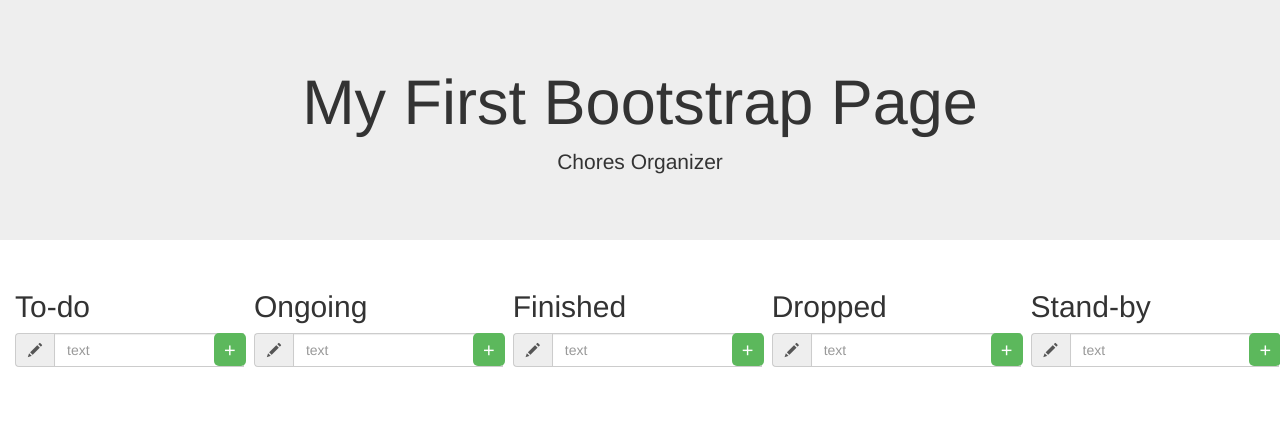
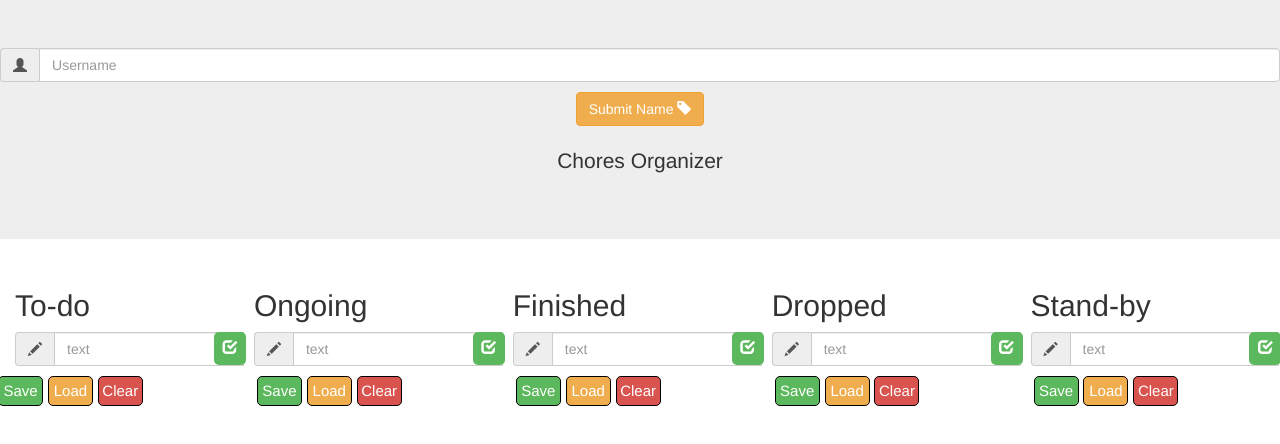
Before and after one commit to elbug-py/organizer_wbpg, a website: page index.html in a window 1280 px wide. Drawn offline with nearby package versions, Linux system fonts and the light colour scheme.

Commit message:
Buttons added to save and load data

```diff
--- a/index.html
+++ b/index.html
@@ -16,7 +16,12 @@
 <body>
 
     <div class="jumbotron text-center">
-        <h1>My First Bootstrap Page</h1>
+      <div class="input-group">
+        <span class="input-group-addon"><i class="glyphicon glyphicon-user"></i></span>
+        <input id="user" type="text" class="form-control" name="user" placeholder="Username">
+      </div>
+        <button class="btn btn-warning btn-m" onclick="changeUser()" type="button">Submit Name <i class="glyphicon glyphicon-tag"></i></button>
+        <h1 id="Username"></h1>
         <p>Chores Organizer</p>
     </div>
       <div class="row">
@@ -25,20 +30,26 @@
             <div class="input-group" id="input-group-todo">
               <span class="input-group-addon"><i class="glyphicon glyphicon-pencil"></i></span>
               <input id="chore_To-do" type="text" class="form-control" name="chore" placeholder="text">
-              <button class="btn btn-success btn-xs" id="add">+</button>
+              <button class="btn btn-success btn-xs" id="add"><i class="glyphicon glyphicon-check"></i></button>
             </div>
             <ul id='To-do'>
             </ul>
+            <button class="btn btn-success" id="save">Save</button>
+            <button class="btn btn-warning" id="load">Load</button>
+            <button class="btn btn-danger" id="clear">Clear</button>
         </div>
         <div class="column" >
             <h2>Ongoing</h2>
             <div class="input-group">
               <span class="input-group-addon"><i class="glyphicon glyphicon-pencil"></i></span>
               <input id="chore_Ongoing" type="text" class="form-control" name="chore" placeholder="text">
-              <button class="btn btn-success btn-xs" id="add">+</button>
+              <button class="btn btn-success btn-xs" id="add"><i class="glyphicon glyphicon-check"></i></button>
             </div>
             <ul id='Ongoing'>
             </ul>
+            <button class="btn btn-success" id="save">Save</button>
+            <button class="btn btn-warning" id="load">Load</button>
+            <button class="btn btn-danger" id="clear">Clear</button>
         </div>
 
         <div class="column">
@@ -46,20 +57,26 @@
             <div class="input-group">
               <span class="input-group-addon"><i class="glyphicon glyphicon-pencil"></i></span>
               <input id="chore_Finished" type="text" class="form-control" name="chore" placeholder="text">
-              <button class="btn btn-success btn-xs" id="add">+</button>
+              <button class="btn btn-success btn-xs" id="add"><i class="glyphicon glyphicon-check"></i></button>
             </div>
             <ul id="Finished">
             </ul>
+            <button class="btn btn-success" id="save">Save</button>
+            <button class="btn btn-warning" id="load">Load</button>
+            <button class="btn btn-danger" id="clear">Clear</button>
         </div>
         <div class="column">
             <h2>Dropped</h2>
             <div class="input-group">
               <span class="input-group-addon"><i class="glyphicon glyphicon-pencil"></i></span>
               <input id="chore_Dropped" type="text" class="form-control" name="chore" placeholder="text">
-              <button class="btn btn-success btn-xs" id="add">+</button>
+              <button class="btn btn-success btn-xs" id="add"><i class="glyphicon glyphicon-check"></i></button>
             </div>
             <ul id="Dropped">
             </ul>
+            <button class="btn btn-success" id="save">Save</button>
+            <button class="btn btn-warning" id="load">Load</button>
+            <button class="btn btn-danger" id="clear">Clear</button>
         </div>
 
       <div class="column">
@@ -67,10 +84,13 @@
         <div class="input-group">
           <span class="input-group-addon"><i class="glyphicon glyphicon-pencil"></i></span>
           <input id="chore_Stand-by" type="text" class="form-control" name="chore" placeholder="text">
-          <button class="btn btn-success btn-xs" id="add">+</button>
+          <button class="btn btn-success btn-xs" id="add"><i class="glyphicon glyphicon-check"></i></button>
         </div>
         <ul id="Stand-by">
         </ul>
+        <button class="btn btn-success" id="save">Save</button>
+        <button class="btn btn-warning" id="load">Load</button>
+        <button class="btn btn-danger" id="clear">Clear</button>
       </div>
     </div>
   </body>
--- a/organizer.css
+++ b/organizer.css
@@ -42,7 +42,7 @@ input {
     color: white;
     transform: translateX(2px);
     width: 32px;
-    font-size: 20px;
+    font-size: 15px;
 }
 
 #danger, #right, #left {
@@ -55,7 +55,7 @@ input {
     color: white;
     transform: translateX(2px);
     width: 20px;
-    font-size: 15px;
+    font-size: 10px;
     display: inline-flex;
     justify-content: center;
     align-items: center;
@@ -68,3 +68,19 @@ input {
 .input-group{
     margin-bottom: 10px;
 }
+
+#save, #load, #clear {
+    margin-left: 1px;
+    border-radius: 5px;
+    z-index: 2;
+    border: 1px solid black;
+    height: 30px;
+    cursor: pointer;
+    color: white;
+    transform: translateX(2px);
+    width: 45px;
+    font-size: 15px;
+    display: inline-flex;
+    justify-content: center;
+    align-items: center;
+}
```
